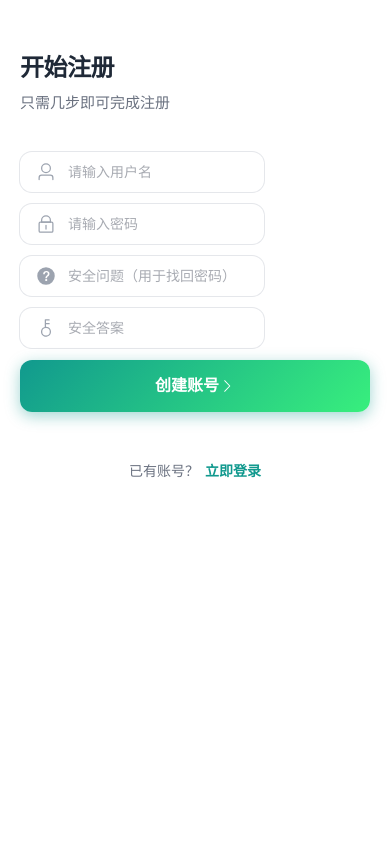
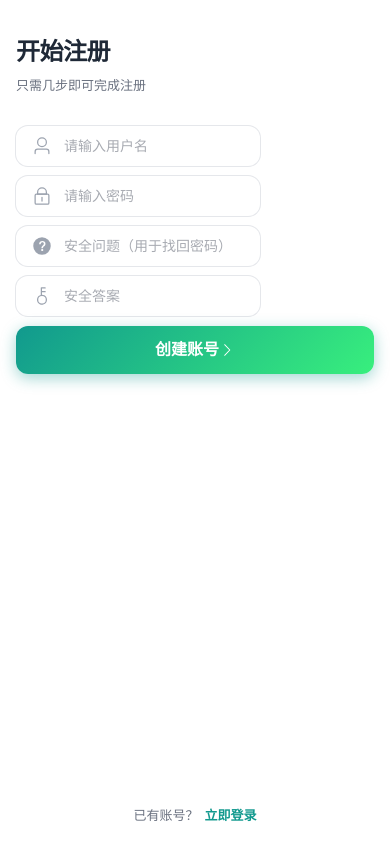
Before and after one commit to TechFunWay/notepad, a Vue app in the folder web/: page /register in a window 390 px wide. Built offline with nearby package versions, Linux system fonts and the light colour scheme.

Commit message:
fix: 注册页手机端布局优化，减少上下空白，对齐按钮

```diff
--- a/web/src/views/RegisterView.vue
+++ b/web/src/views/RegisterView.vue
@@ -433,7 +433,15 @@ async function handleRegister() {
   .register-right {
     padding: 32px 24px;
     justify-content: flex-start;
-    gap: 20px;
+    gap: 16px;
+  }
+
+  .form-header {
+    margin-bottom: 24px;
+  }
+
+  .register-form {
+    margin-bottom: 0;
   }
 }
 
@@ -452,23 +460,45 @@ async function handleRegister() {
   }
 
   .register-right {
-    padding: 48px 20px 24px;
+    padding: 32px 16px 20px;
   }
 
   .form-header {
-    margin-bottom: 20px;
+    margin-bottom: 16px;
   }
 
   .form-header h2 {
     font-size: 24px;
   }
 
+  .form-header p {
+    font-size: 13px;
+  }
+
   .register-form {
-    margin-bottom: 16px;
+    margin-bottom: 0;
   }
 
   .register-form :deep(.el-form-item) {
+    margin-bottom: 10px;
+  }
+
+  .register-form :deep(.el-form-item:last-child) {
     margin-bottom: 12px;
+  }
+
+  .submit-btn {
+    margin-top: 0;
+    height: 48px;
+  }
+
+  .form-footer {
+    margin-top: auto;
+    padding-top: 16px;
+  }
+
+  .login-prompt {
+    font-size: 13px;
   }
 }
 </style>
```
